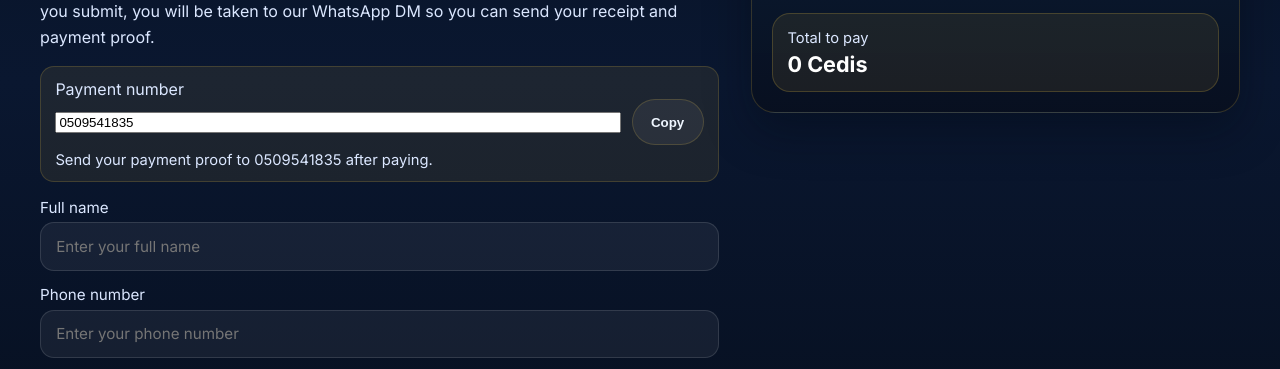
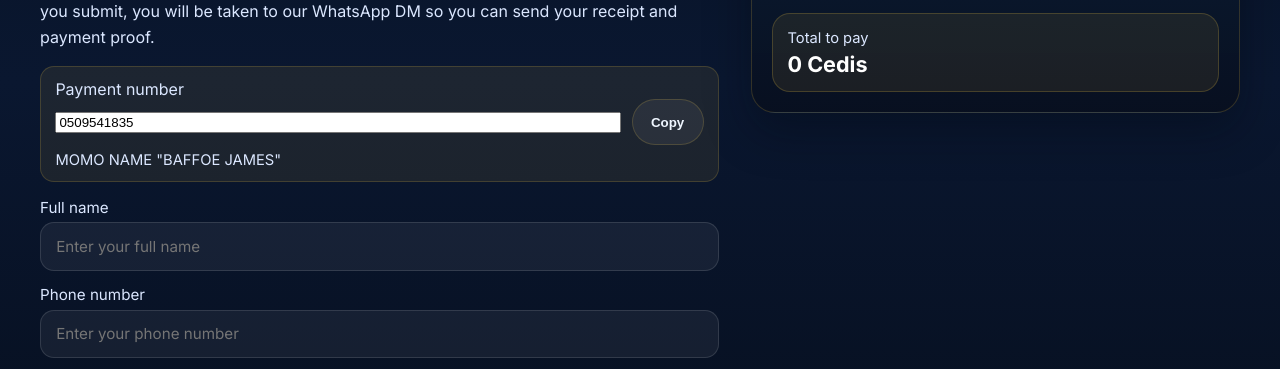
Before and after one commit to emokdev3/setaiact, a website: page AI ACTIVATION SETTINGS/order.html in a window 1280 px wide. Shown: the part 398-767 px from the top of the page. Drawn offline with Linux system fonts and the light colour scheme.

Commit message:
Modify payment instructions and number display
Updated payment instructions and payment number display.

```diff
--- a/AI ACTIVATION SETTINGS/order.html
+++ b/AI ACTIVATION SETTINGS/order.html
@@ -33,7 +33,7 @@
               <input id="paymentNumber" type="text" value="0509541835" readonly />
               <button class="secondary-button" type="button" id="copyBtn">Copy</button>
             </div>
-            <p class="tiny-note">Send your payment proof to 0509541835 after paying.</p>
+            <p class="tiny-note">MOMO NAME "BAFFOE JAMES"</p>
           </div>
 
           <form class="order-form" id="orderForm">
```
